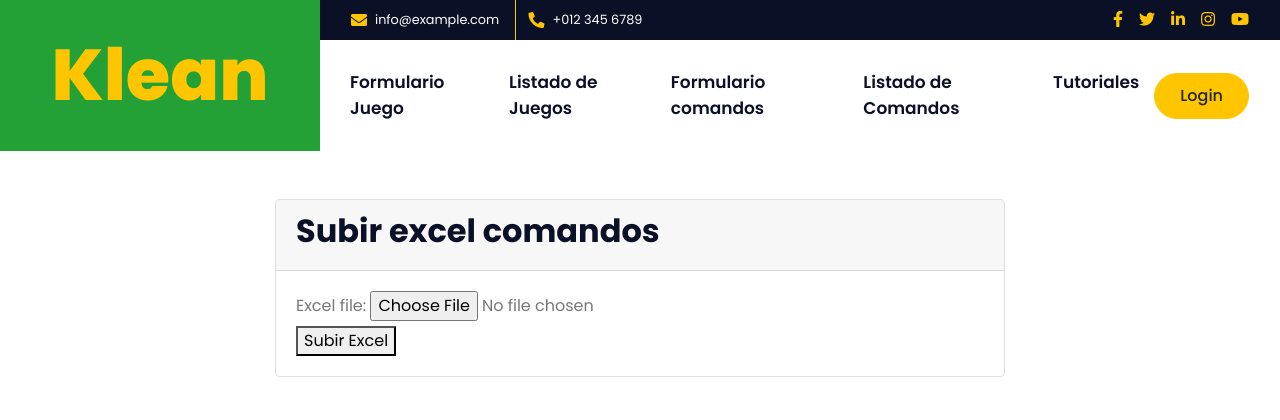
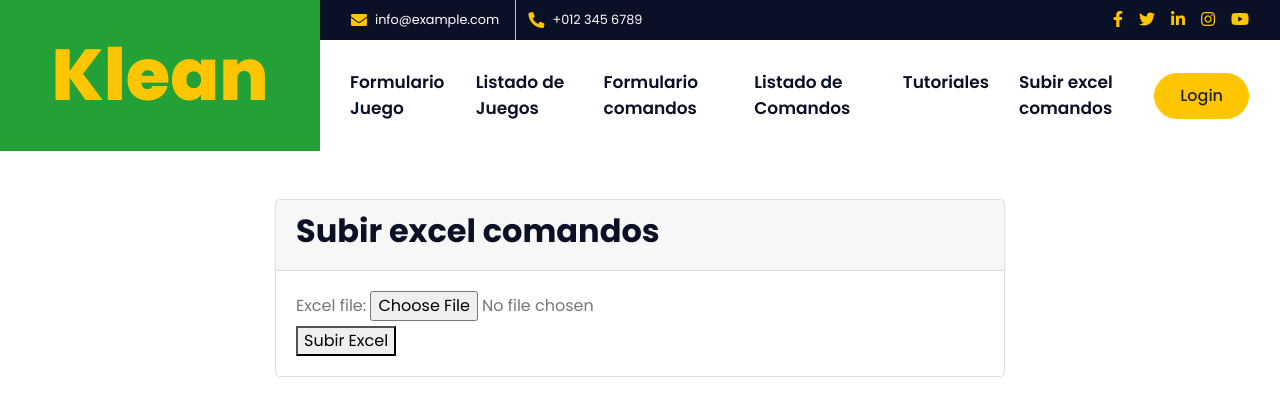
Before and after one commit to MatiasTorres0/chacho, a Django app: page /upload_excel/ in a window 1280 px wide. Shown: the top 420 px of the page. Run offline with Django 5.2, Linux system fonts and the light colour scheme; some libraries are stand-ins or nearby versions.

Commit message:
home modificado

```diff
--- a/chacho/core/templates/core/comando.html
+++ b/chacho/core/templates/core/comando.html
@@ -88,6 +88,7 @@
                             <a href="{% url 'lista_comandos' %}" class="nav-item nav-link">Listado de Comandos</a>
                             {% if user.is_authenticated %}
                             <a href="{% url 'videos' %}" class="nav-item nav-link">Tutoriales</a>
+                            <a href="{% url 'upload_excel' %}" class="nav-item nav-link">Subir excel comandos</a>
                             {% endif %}
                             <!--<a href="{% url 'home' %}" class="nav-item nav-link active">Pronto</a>
                             <a href="service.html" class="nav-item nav-link">Service</a>
--- a/chacho/core/templates/core/formulario.html
+++ b/chacho/core/templates/core/formulario.html
@@ -82,6 +82,7 @@
                             <a href="{% url 'comando' %}" class="nav-item nav-link">Formulario comandos</a>
                             <a href="{% url 'lista_comandos' %}" class="nav-item nav-link">Listado de Comandos</a>
                             <a href="{% url 'videos' %}" class="nav-item nav-link">Tutoriales</a>
+                            <a href="{% url 'upload_excel' %}" class="nav-item nav-link">Subir excel comandos</a>
                             <!--<a href="{% url 'videos' %}" class="nav-item nav-link">Tutoriales</a>-->
                             <!--<a href="{% url 'home' %}" class="nav-item nav-link active">Pronto</a>
                             <a href="service.html" class="nav-item nav-link">Service</a>
--- a/chacho/core/templates/core/upload_excel.html
+++ b/chacho/core/templates/core/upload_excel.html
@@ -83,6 +83,7 @@
                             <a href="{% url 'comando' %}" class="nav-item nav-link">Formulario comandos</a>
                             <a href="{% url 'lista_comandos' %}" class="nav-item nav-link">Listado de Comandos</a>
                             <a href="{% url 'videos' %}" class="nav-item nav-link">Tutoriales</a>
+                            <a href="{% url 'upload_excel' %}" class="nav-item nav-link">Subir excel comandos</a>
                             <!--<a href="{% url 'videos' %}" class="nav-item nav-link">Tutoriales</a>-->
                             <!--<a href="{% url 'home' %}" class="nav-item nav-link active">Pronto</a>
                             <a href="service.html" class="nav-item nav-link">Service</a>
--- a/chacho/core/templates/core/videos.html
+++ b/chacho/core/templates/core/videos.html
@@ -142,7 +142,7 @@
                             <a href="{% url 'comando' %}" class="nav-item nav-link">Formulario comandos</a>
                             <a href="{% url 'lista_comandos' %}" class="nav-item nav-link">Listado de Comandos</a>
                             <a href="{% url 'videos' %}" class="nav-item nav-link">Tutoriales</a>
-
+                            <a href="{% url 'upload_excel' %}" class="nav-item nav-link">Subir excel comandos</a>
                             <!--<a href="{% url 'home' %}" class="nav-item nav-link active">Pronto</a>
                             <a href="service.html" class="nav-item nav-link">Service</a>
                             <a href="project.html" class="nav-item nav-link">Project</a>
--- a/chacho/core/templates/registration/login.html
+++ b/chacho/core/templates/registration/login.html
@@ -142,6 +142,7 @@
                             <a href="{% url 'comando' %}" class="nav-item nav-link">Formulario comandos</a>
                             <a href="{% url 'lista_comandos' %}" class="nav-item nav-link">Listado de Comandos</a>
                             <a href="{% url 'videos' %}" class="nav-item nav-link">Tutoriales</a>
+                            <a href="{% url 'upload_excel' %}" class="nav-item nav-link">Subir excel comandos</a>
                             <!--<a href="{% url 'home' %}" class="nav-item nav-link active">Pronto</a>
                             <a href="service.html" class="nav-item nav-link">Service</a>
                             <a href="project.html" class="nav-item nav-link">Project</a>
```
